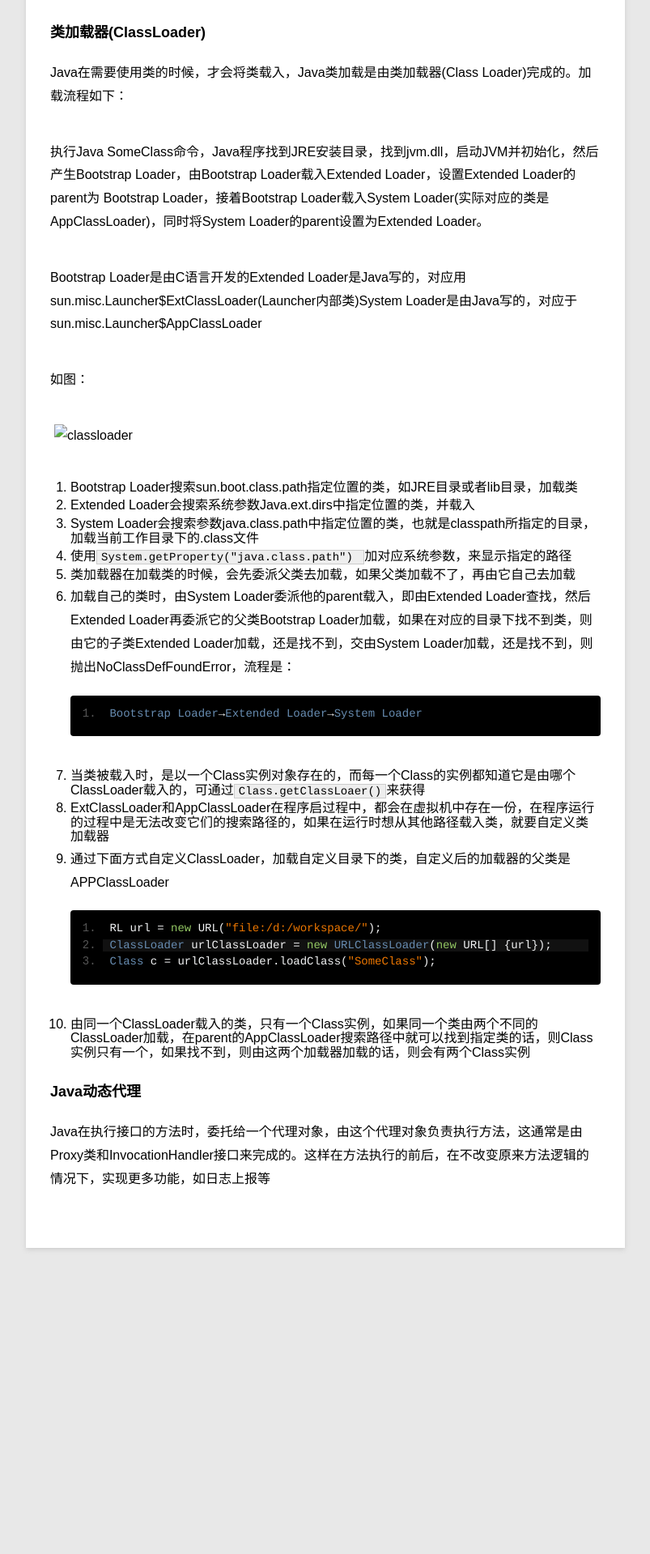
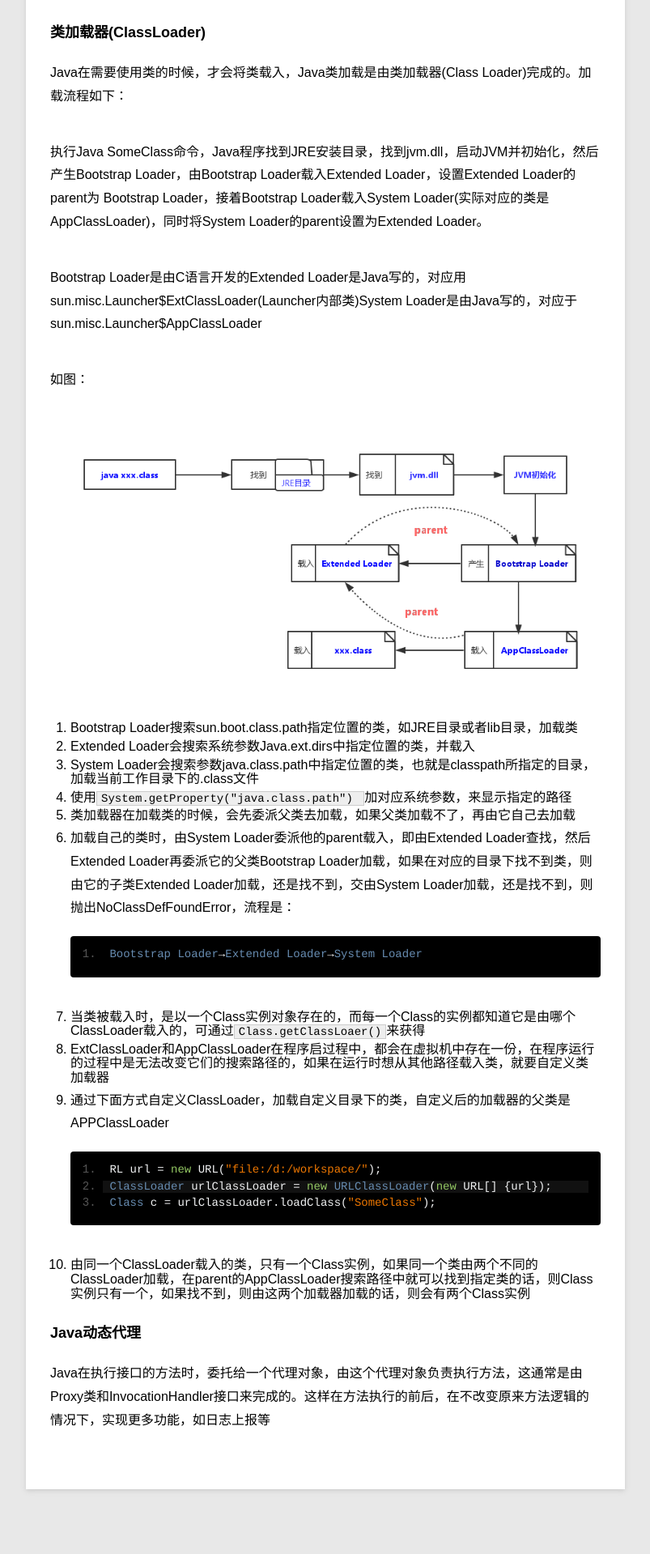
Before and after one commit to zuoqx/zuoqx.github.com, a Jekyll site: the page built from _posts/blog/2016-05-11-Java反射.md, in a window 1280 px wide. Shown: the part 780-2699 px from the top of the page at 81% size, without its empty margins (78-881 px from the left). Built offline with Jekyll 4.4.1, drawn with Linux system fonts in a browser that asks for light colours; comment, search, counter and statistics services are not loaded; before the commit the page ends 2401 px from its top, so only the background shows below that.

Commit message:
Update 2016-05-11-Java反射.md
update

```diff
--- a/_posts/blog/2016-05-11-Java反射.md
+++ b/_posts/blog/2016-05-11-Java反射.md
@@ -35,7 +35,7 @@ Bootstrap Loader是由C语言开发的Extended Loader是Java写的，对应用su
 
 如图：
 
-![classloader](/classloader.png)
+![classloader](images/classloader.png)
 
 1. Bootstrap Loader搜索sun.boot.class.path指定位置的类，如JRE目录或者lib目录，加载类
 2. Extended Loader会搜索系统参数Java.ext.dirs中指定位置的类，并载入
```
